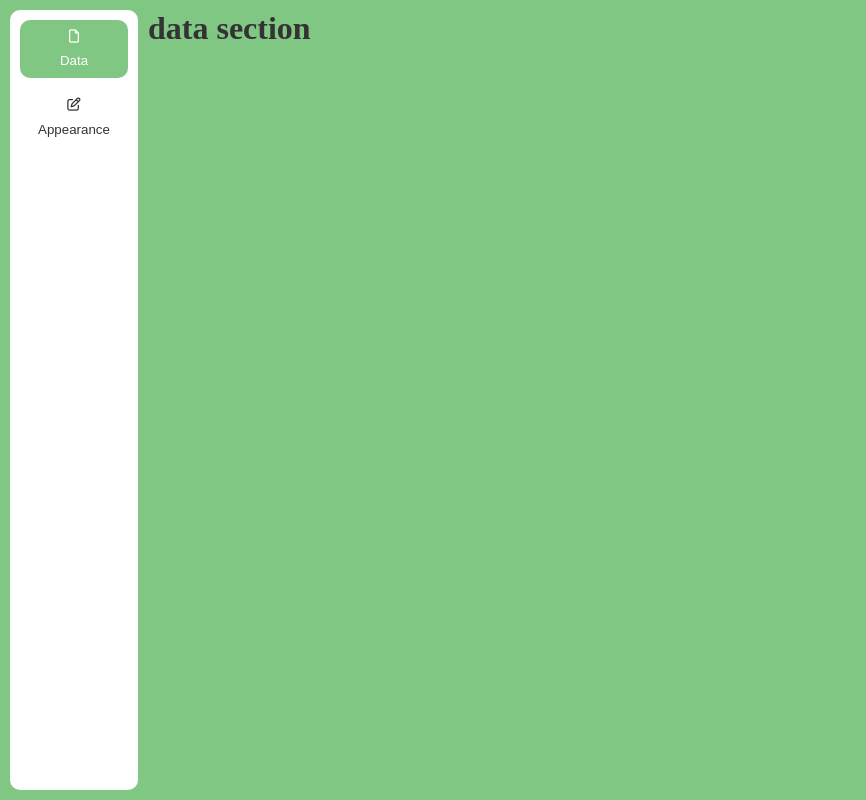
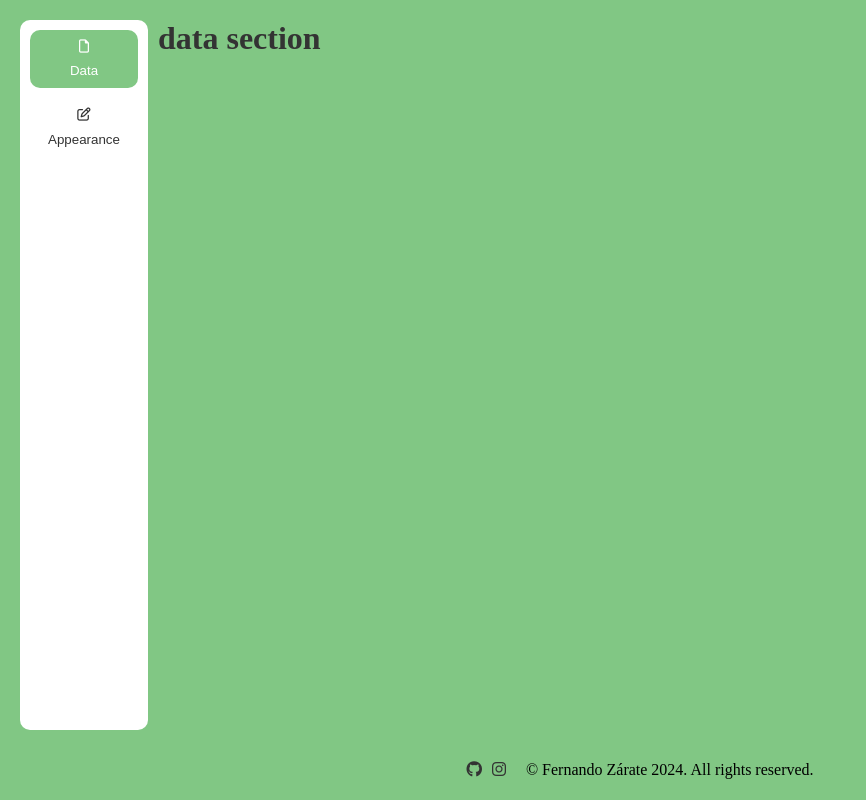
Before and after one commit to fernandozarate07/Project-CV-Application, a React (Vite) app: page / in a window 1280 px wide. Shown: the whole page, without its empty margins (0-866 px from the left). Built offline with nearby package versions, Linux system fonts and the light colour scheme.

Commit message:
Add FooterSection component

```diff
--- a/src/components/App.jsx
+++ b/src/components/App.jsx
@@ -1,19 +1,25 @@
-// import { useState } from "react";
 import "../css/App.css";
 import OptionsBar from "./OptionsBar/OptionsBar";
 import AppearanceSection from "./ appearanceSection/ appearanceSection";
 import DataSection from "./DataSection/DataSection";
+import FooterSection from "./FooterSection/FooterSection";
 import { useState } from "react";
+
 function App() {
   const [activeSection, setActiveSection] = useState("data");
-
   return (
     <div className="app__container">
-      <OptionsBar setActiveSection={setActiveSection} />
-      <div className="sectionTab__container">
-        {activeSection === "data" && <DataSection />}
-        {activeSection === "appearance" && <AppearanceSection />}
-      </div>
+      <main className="app__main">
+        {/* optionBar & loadBar */}
+        <OptionsBar setActiveSection={setActiveSection} />
+        {/* sectionTab */}
+        <div className="sectionTab__container">
+          {activeSection === "data" && <DataSection />}
+          {activeSection === "appearance" && <AppearanceSection />}
+        </div>
+        {/* CVPreviewSection */}
+      </main>
+      <FooterSection />
     </div>
   );
 }
--- /dev/null
+++ b/src/components/FooterSection/FooterSection.jsx
@@ -0,0 +1,24 @@
+function FooterSection() {
+  return (
+    <footer className="footer__Container">
+      <div className="footer__links">
+        <a
+          href="https://github.com/fernandozarate07"
+          target="_blank"
+          rel="noopener noreferrer"
+          className="footer__link">
+          <i className="fa-brands fa-github"></i>
+        </a>
+        <a
+          href="https://www.instagram.com/ferno.zarate"
+          target="_blank"
+          rel="noopener noreferrer"
+          className="footer__link">
+          <i className="fa-brands fa-instagram"></i>
+        </a>
+      </div>
+      <p className="footer__content">&copy; Fernando Zárate {new Date().getFullYear()}. All rights reserved.</p>
+    </footer>
+  );
+}
+export default FooterSection;
--- a/src/css/App.css
+++ b/src/css/App.css
@@ -1,10 +1,23 @@
 .app__container {
+  padding: 10px;
+  width: 100%;
+  height: 100%;
+  display: grid;
+  grid-template-rows: 1fr 5vh;
+  gap: 10px;
+}
+.app__main {
   padding: 10px;
   width: 100%;
   height: 100%;
   display: grid;
   grid-template-columns: 10vw 1fr 2fr;
   gap: 10px;
+}
+.sectionTab__container {
+  display: flex;
+  flex-direction: column;
+  gap: 20px;
 }
 .optionBar__container {
   padding: 10px;
@@ -43,3 +56,18 @@ h1 {
   font-size: 2rem;
   color: var(--black-charcoal);
 }
+.footer__Container {
+  display: flex;
+  justify-content: center;
+  align-items: center;
+  gap: 20px;
+}
+.footer__links {
+  display: flex;
+  justify-content: center;
+  align-items: center;
+  gap: 10px;
+}
+.footer__links i {
+  color: var(--black-charcoal);
+}
```
